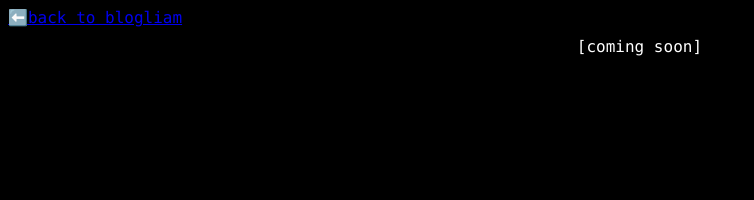
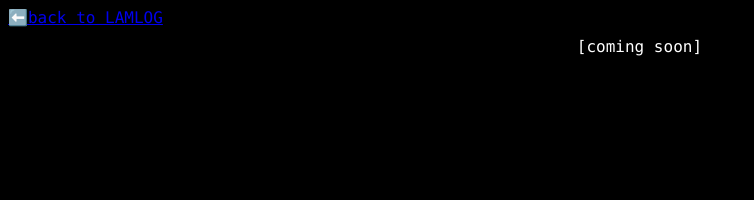
Before and after one commit to blogliam/lam.blogliam.com, a Jekyll site: the page built from boardwalk.md, in a window 1280 px wide. Shown: the top 200 px of the page, without its empty margins (0-754 px from the left). Built offline with Jekyll 4.4.1, drawn with Linux system fonts in a browser that asks for light colours.

Commit message:
updated back button on coming soon page

```diff
--- a/_layouts/boardwalk.html
+++ b/_layouts/boardwalk.html
@@ -17,13 +17,14 @@
             }
         </style>
     </head>
-    <a href="https://blogliam.com"> ⬅️back to blogliam</a>
+    <a href="/"> ⬅️back to LAMLOG</a>
     <body>
         <div class="center">
             <div id="header">
                 <div id="title">
                     [coming soon]
-
                 </div>
+            </div>
+        </div>
     </body>
 </html>
```
